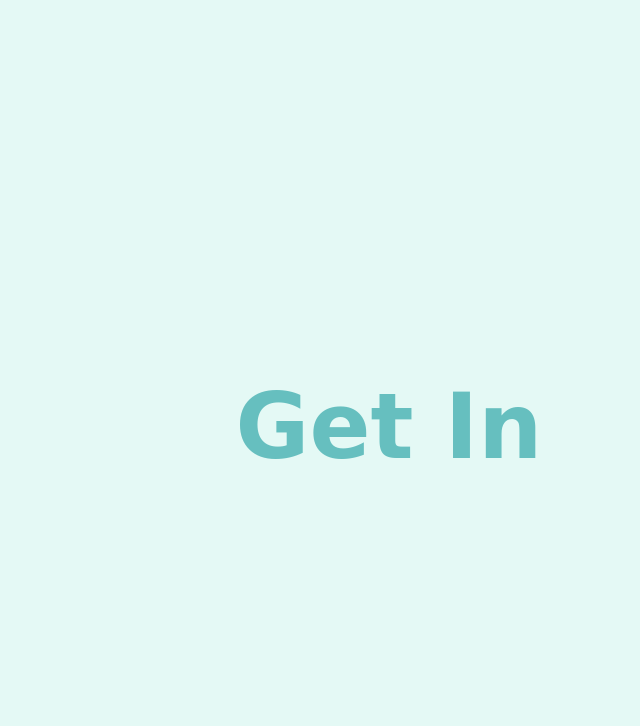
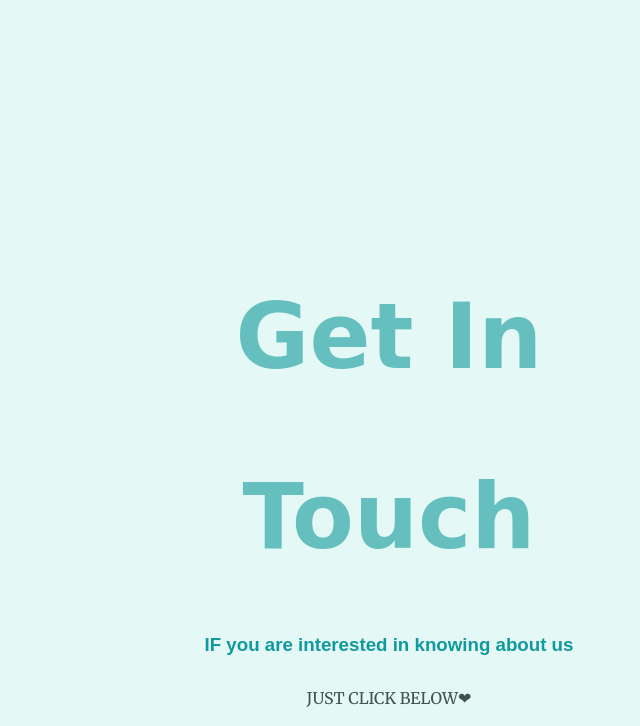
Before and after one commit to Sanjay-YS/sanju, a plain HTML site: page index.html in a window 1280 px wide. Shown: the part 3286-4012 px from the top of the page, without its empty margins (251-891 px from the left). Drawn offline with Linux system fonts and the light colour scheme; files whose address does not match are found by name.

Commit message:
Update styles.css

```diff
--- a/styles.css
+++ b/styles.css
@@ -122,7 +122,7 @@ width:50%;
 .contact-me {
 width: 40%;
 margin:40px auto 40px auto;
-line-height: 4;
+line-height: 2;
 }
 .btn {
   background: #11CDD4;
```
